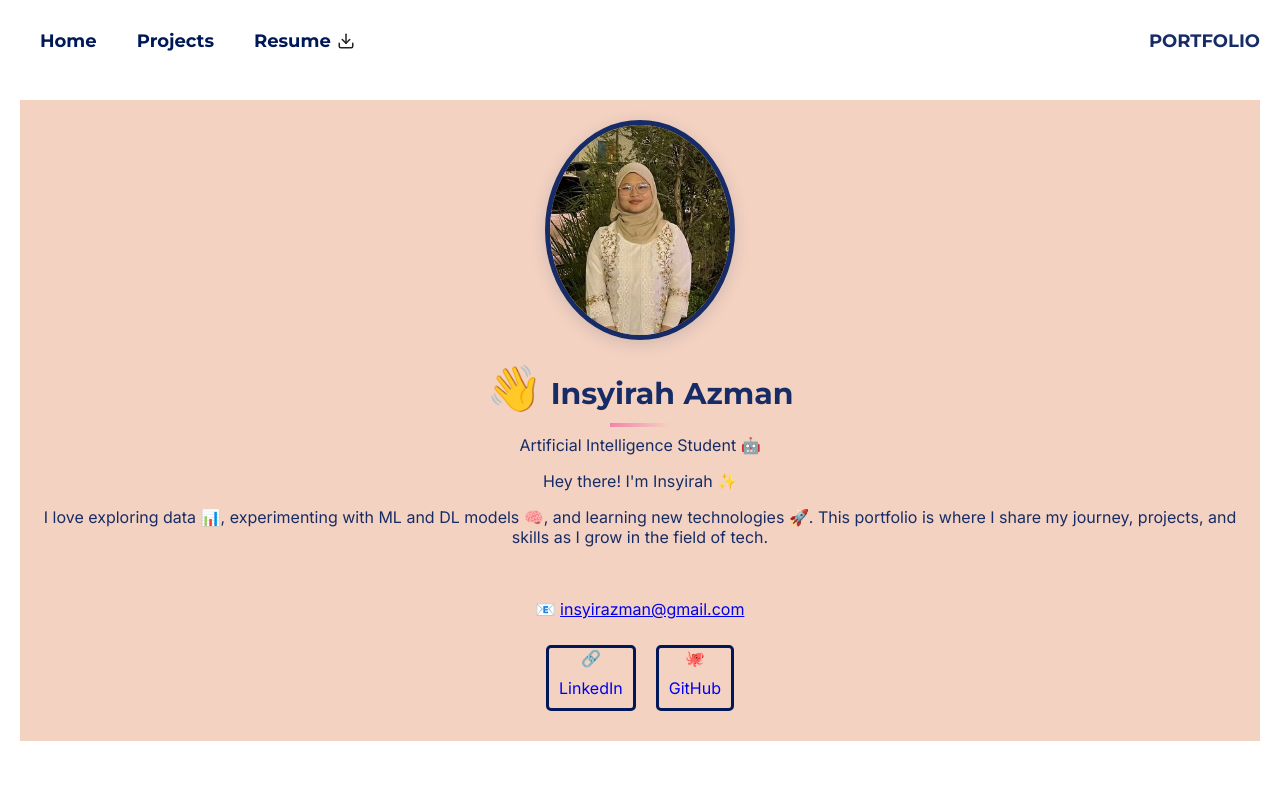
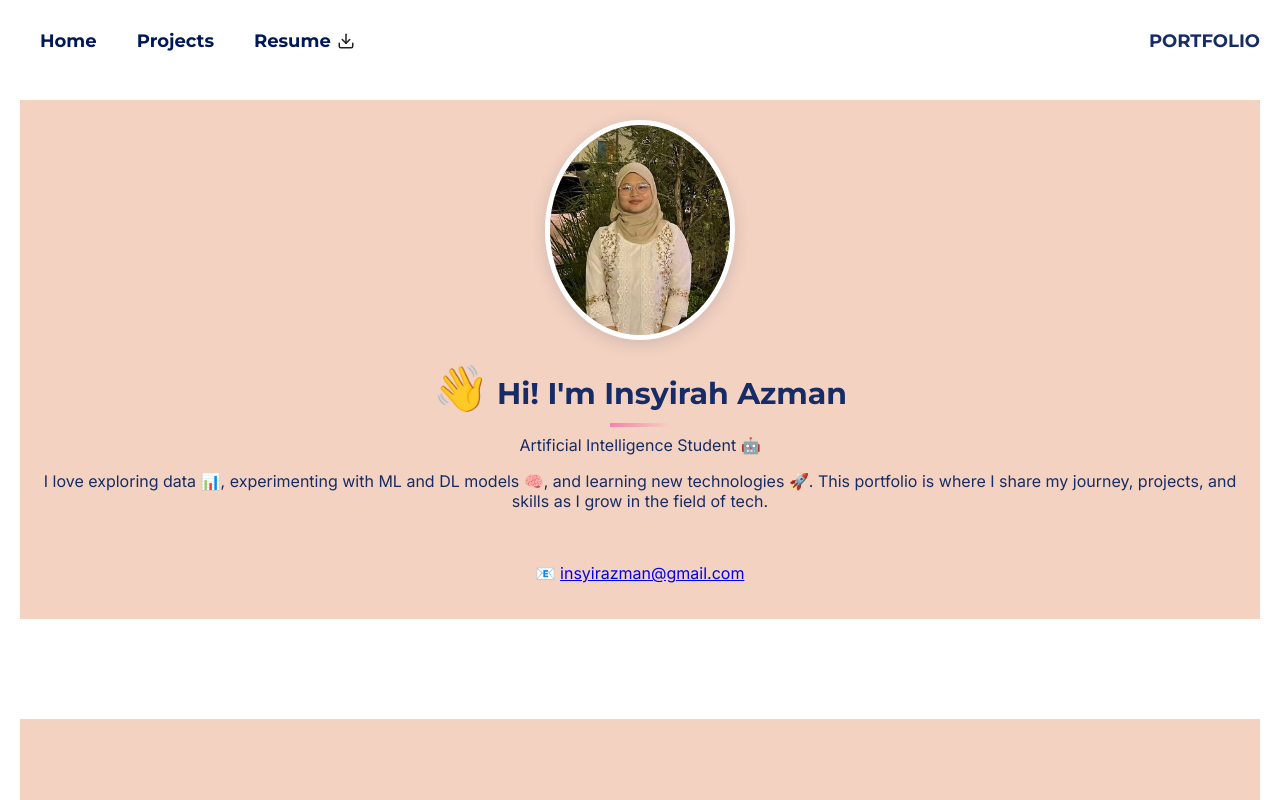
Before and after one commit to insyirahazman/my-portfolio, a React (Create React App) app: page / in a window 1280 px wide. Shown: the top 800 px of the page. Built offline with nearby package versions, Linux system fonts and the light colour scheme.

Commit message:
fix: update Home component content and styling for improved presentation

```diff
--- a/src/pages/Home.js
+++ b/src/pages/Home.js
@@ -4,22 +4,17 @@ import profileImg from "../assets/profile.png";
 function Home() {
     return (
         <div>
-            <img src={profileImg} alt="Insyirah Azman" style={{ border: "5px solid #172c66", borderRadius: "50%", display: "block", margin: "0 auto", width: "180px", boxShadow: "0 4px 16px rgba(23,44,102,0.15)" }} />
+            <img src={profileImg} alt="Insyirah Azman" style={{ border: "5px solid rgba(255, 255, 255, 1)", borderRadius: "50%", display: "block", margin: "0 auto", width: "180px", boxShadow: "0 4px 16px rgba(23,44,102,0.15)" }} />
             <br />
             <h2 style={{ color: "#172c66", fontWeight: "bold", textAlign: "center", position: "relative" }}>
                 <span role="img" aria-label="wave" style={{ fontSize: "1.5em", marginRight: "8px" }}>👋</span>
-                Insyirah Azman
+                Hi! I'm Insyirah Azman
                 <span style={{ display: "block", height: "4px", background: "linear-gradient(90deg,#f582ae,#f3d2c1)", width: "60px", margin: "8px auto 0" }}></span>
             </h2>
             <p className="text-lg text-gray-700" style={{ marginTop: "8px" }}>Artificial Intelligence Student <span role="img" aria-label="robot">🤖</span></p>
-            <p>Hey there! I'm Insyirah <span role="img" aria-label="sparkles">✨</span></p>
             <p>I love exploring data <span role="img" aria-label="bar chart">📊</span>, experimenting with ML and DL models <span role="img" aria-label="brain">🧠</span>, and learning new technologies <span role="img" aria-label="rocket">🚀</span>. This portfolio is where I share my journey, projects, and skills as I grow in the field of tech.</p>
             <br />
             <p><span role="img" aria-label="email">📧</span> <a href="mailto:insyirazman@gmail.com">insyirazman@gmail.com</a></p>
-            <div className="container">
-                <div className="box"><span role="img" aria-label="linkedin">🔗</span> <a href="https://linkedin.com/in/insyirah-azman-022849213" target="_blank" rel="noopener noreferrer">LinkedIn</a></div>
-                <div className="box"><span role="img" aria-label="github">🐙</span> <a href="https://github.com/insyirahazman" target="_blank" rel="noopener noreferrer">GitHub</a></div>
-            </div>
         </div>
     );
 }
```
